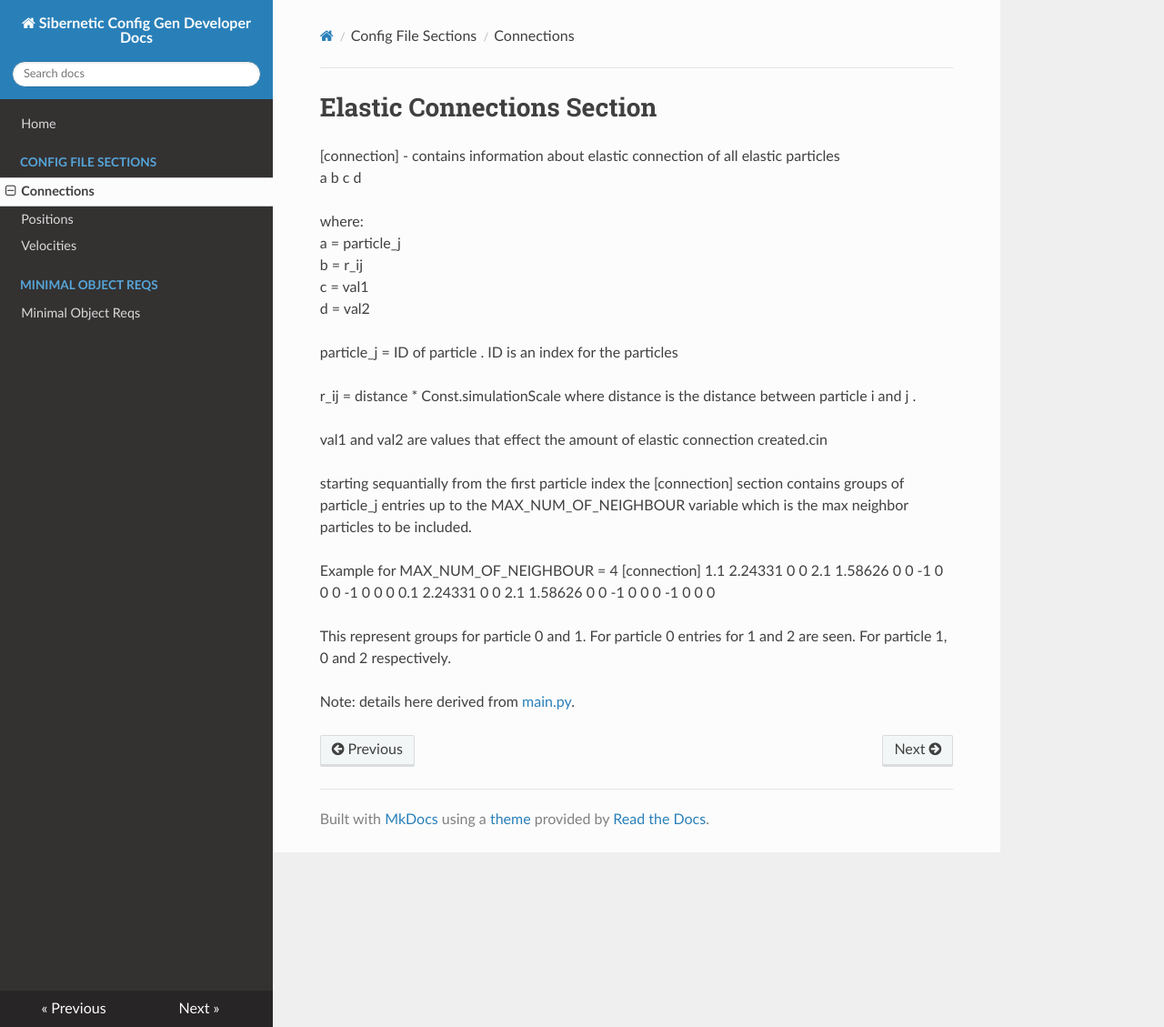
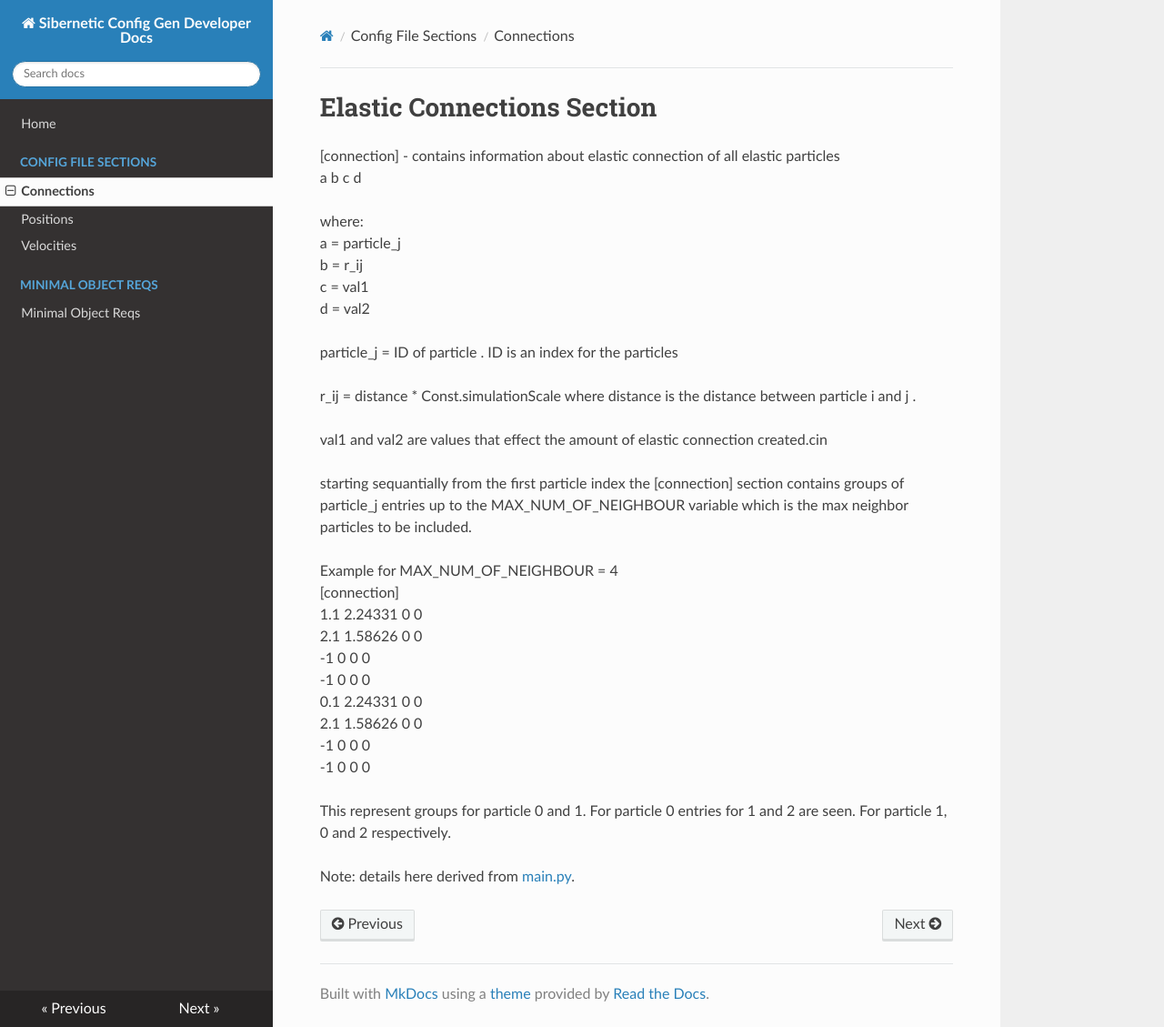
Before and after one commit to nmsutton/sibernetic-config-gen-docs, an MkDocs documentation site: the page built from docs/Config_File_Sections/connections.md, in a window 1280 px wide and 1129 px high. Shown: the whole window at 91% size. Built offline with MkDocs 1.6.1, drawn with Linux system fonts in a browser that asks for light colours; nearby versions of some CDN libraries; old or Windows-style settings are respelled for this version of MkDocs.

```diff
--- a/docs/Config_File_Sections/connections.md
+++ b/docs/Config_File_Sections/connections.md
@@ -22,15 +22,15 @@ contains groups of particle_j entries up to the MAX_NUM_OF_NEIGHBOUR variable
 which is the max neighbor particles to be included.
 
 Example for MAX_NUM_OF_NEIGHBOUR = 4
-[connection]
-1.1	2.24331	0	0
-2.1	1.58626	0	0
--1	0	0	0
--1	0	0	0
-0.1	2.24331	0	0
-2.1	1.58626	0	0
--1	0	0	0
--1	0	0	0
+<br>[connection]
+<br>1.1	2.24331	0	0
+<br>2.1	1.58626	0	0
+<br>-1	0	0	0
+<br>-1	0	0	0
+<br>0.1	2.24331	0	0
+<br>2.1	1.58626	0	0
+<br>-1	0	0	0
+<br>-1	0	0	0
 
 This represent groups for particle 0 and 1.  For particle 0 entries for 1 and 2 are seen.  For particle 1, 0 and 2 respectively.
 
```
Also changed, not shown: 1 other file.
